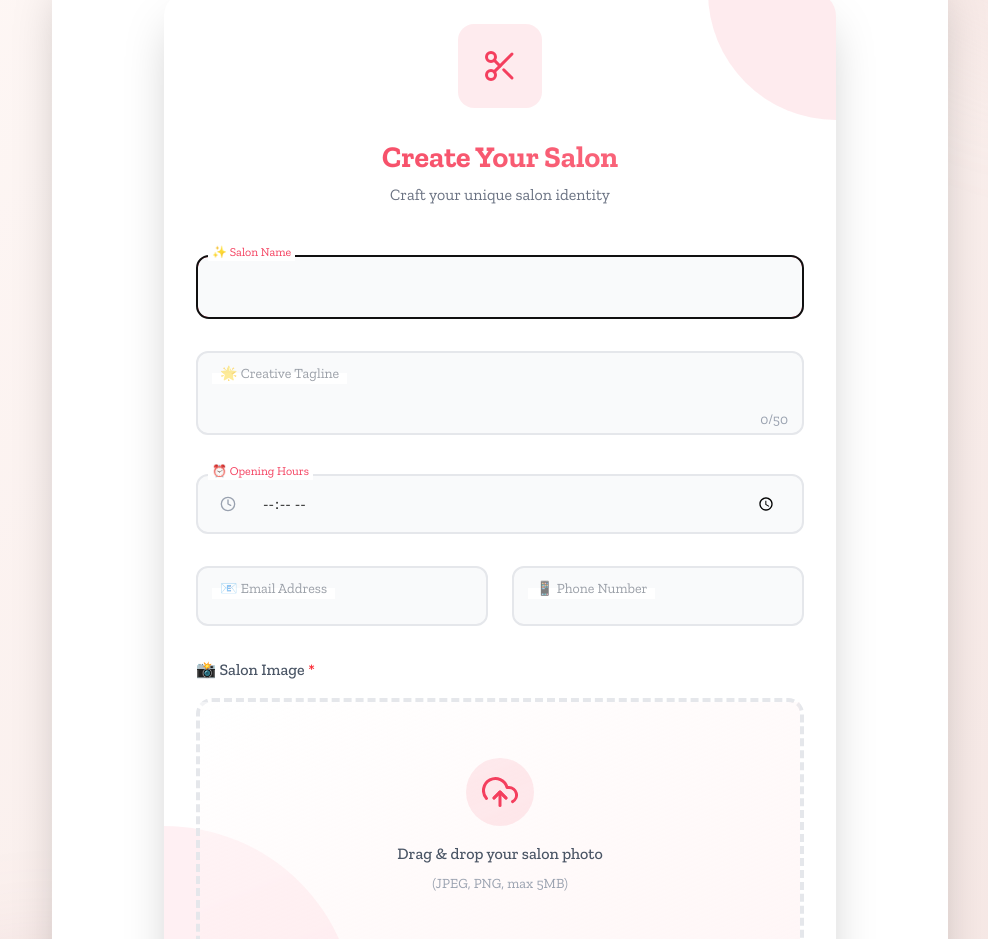
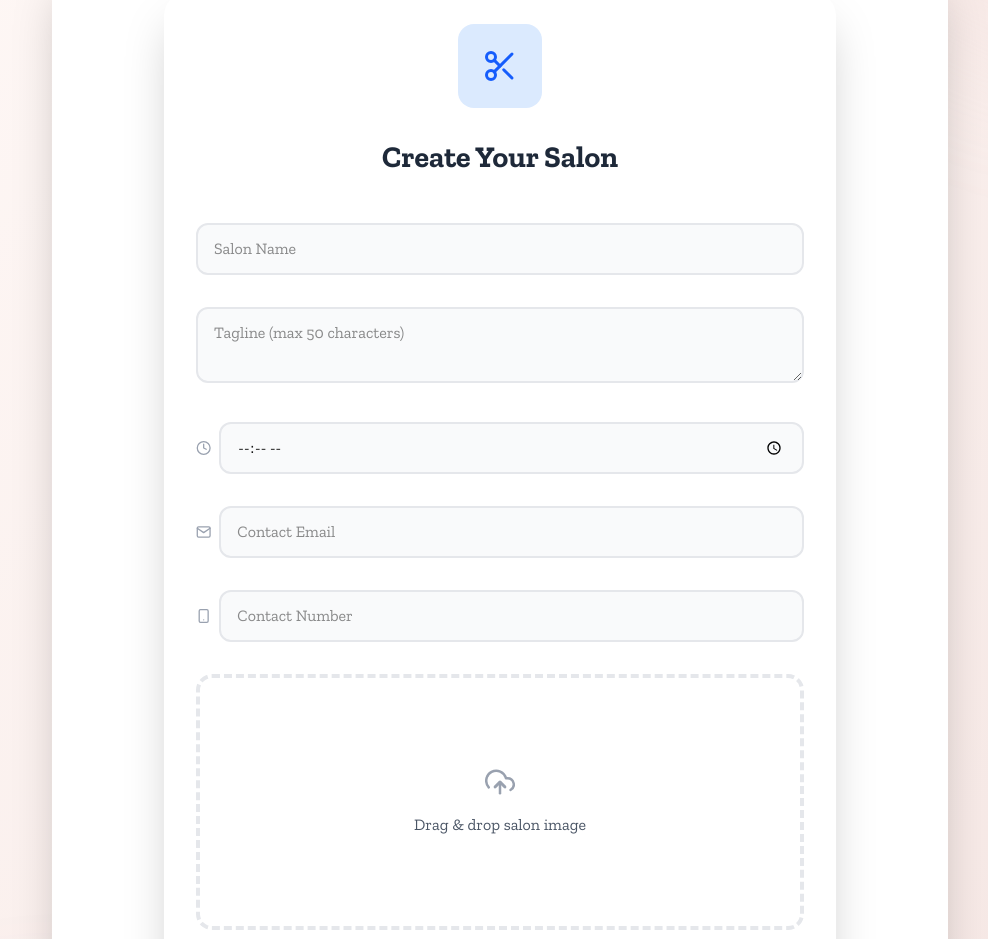
Before and after one commit to satyam-svg/Salon-Software-frontend-, a Next.js app: page /1/salon/creating in a window 1280 px wide. Shown: the part 240-1179 px from the top of the page, without its empty margins (140-1128 px from the left). Built offline with nearby package versions, Linux system fonts and the light colour scheme.

Commit message:
fix issue

```diff
--- a/src/Components/StepOne.tsx
+++ b/src/Components/StepOne.tsx
@@ -1,11 +1,10 @@
 'use client';
 import { motion } from 'framer-motion';
 import { useForm } from 'react-hook-form';
-import { FiClock, FiUploadCloud, FiX, FiScissors, FiSmartphone, FiMail } from 'react-icons/fi';
+import { FiClock, FiUploadCloud, FiX, FiScissors, FiMail, FiSmartphone } from 'react-icons/fi';
 import { useDropzone } from 'react-dropzone';
-import { useState, useEffect, useMemo } from 'react';
-import { defaultColors, ColorTheme } from '../../theme';
-import { staggerItems, fadeInUp, scaleUp, slideIn } from '../../animation';
+import { useState, useEffect } from 'react';
+import { usePathname } from 'next/navigation';
 
 interface FormData {
   salon_name: string;
@@ -13,61 +12,100 @@ interface FormData {
   opening_time: string;
   contact_email: string;
   contact_number: string;
-  salon_img: File | string | null;
+  salon_img: File | null;
 }
 
-interface StepOneProps {
-  setFormData: (data: FormData) => void;
-  formData: Partial<FormData>;
-  colors?: Partial<ColorTheme>;
-}
+export default function StepOne() {
+  const pathname = usePathname();
+  const userId = pathname.split('/')[1];
+  const {
+    register,
+    handleSubmit,
+    formState: { errors },
+    setValue,
+    watch
+  } = useForm<FormData>();
 
-export default function StepOne({ setFormData, formData = {}, colors = {} }: StepOneProps) {
-  const mergedColors = useMemo(() => ({ ...defaultColors, ...colors }), [colors]);
-  const { register, handleSubmit, formState: { errors }, setValue } = useForm<FormData>();
   const [preview, setPreview] = useState<string | null>(null);
+  const [isSubmitting, setIsSubmitting] = useState(false);
+  const [submissionError, setSubmissionError] = useState<string | null>(null);
+
+  const salonImg = watch('salon_img');
 
   useEffect(() => {
-    if (formData) {
-      const fields = ['salon_name', 'salon_tag', 'opening_time', 'contact_email', 'contact_number'];
-      fields.forEach(field => {
-        if (formData[field as keyof FormData]) {
-          setValue(field as keyof FormData, formData[field as keyof FormData]!);
+    if (salonImg instanceof File) {
+      setPreview(URL.createObjectURL(salonImg));
     }
-      });
-
-      if (formData.salon_img) {
-        if (typeof formData.salon_img === 'string') {
-          setPreview(formData.salon_img);
-        } else if (formData.salon_img instanceof File) {
-          setPreview(URL.createObjectURL(formData.salon_img));
-        }
-      }
-    }
-  }, [formData, setValue]);
+  }, [salonImg]);
 
   const { getRootProps, getInputProps } = useDropzone({
     accept: { 'image/*': ['.jpeg', '.jpg', '.png'] },
     maxFiles: 1,
     onDrop: (acceptedFiles) => {
-      const file = acceptedFiles[0];
-      if (file) {
-        setValue('salon_img', file);
-        setFormData({ ...formData, salon_img: file });
-        setPreview(URL.createObjectURL(file));
-      }
+      setValue('salon_img', acceptedFiles[0]);
     }
   });
 
-  const onSubmit = (data: FormData) => {
-    setFormData({ ...formData, ...data });
+  const onSubmit = async (data: FormData) => {
+    setIsSubmitting(true);
+    setSubmissionError(null);
+
+    try {
+      if (!data.salon_img) throw new Error('Salon image is required');
+
+      // Cloudinary upload
+      const cloudinaryFormData = new FormData();
+      cloudinaryFormData.append('file', data.salon_img);
+      cloudinaryFormData.append('upload_preset', 'salon_preset');
+
+      const cloudinaryResponse = await fetch(
+        'https://api.cloudinary.com/v1_1/dl1lqotns/image/upload',
+        { method: 'POST', body: cloudinaryFormData }
+      );
+
+      if (!cloudinaryResponse.ok) throw new Error('Image upload failed');
+      const cloudinaryData = await cloudinaryResponse.json();
+
+      // Prepare salon data
+      const salonData = {
+        salon_name: data.salon_name,
+        salon_tag: data.salon_tag,
+        opening_time: data.opening_time,
+        contact_email: data.contact_email,
+        contact_number: data.contact_number,
+        salon_img_url: cloudinaryData.secure_url,
+        user_id: userId
+      };
+
+      // Submit to backend
+      const response = await fetch('https://salon-backend-3.onrender.com/api/salon/create', {
+        method: 'POST',
+        headers: { 'Content-Type': 'application/json' },
+        body: JSON.stringify(salonData),
+      });
+
+      if (!response.ok) {
+        const errorData = await response.json();
+        throw new Error(errorData.message || 'Salon creation failed');
+      }
+
+      // Handle success
+      const result = await response.json();
+      console.log('Salon created:', result);
+      // Add success redirect/notification here
+
+    } catch (error: any) {
+      console.error('Submission error:', error);
+      setSubmissionError(error.message || 'An error occurred. Please try again.');
+    } finally {
+      setIsSubmitting(false);
+    }
   };
 
   const removeImage = (e: React.MouseEvent) => {
     e.stopPropagation();
     setPreview(null);
     setValue('salon_img', null);
-    setFormData({ ...formData, salon_img: null });
   };
 
   return (
@@ -77,251 +115,159 @@ export default function StepOne({ setFormData, formData = {}, colors = {} }: Ste
       animate={{ opacity: 1, scale: 1 }}
       transition={{ duration: 0.5, ease: "easeOut" }}
       className="max-w-[95%] md:max-w-2xl mx-auto p-4 md:p-8 bg-white rounded-3xl shadow-2xl relative overflow-hidden"
-      style={{ '--primary': mergedColors.primary, '--secondary': mergedColors.secondary } as React.CSSProperties}
     >
-      {/* Animated Background Elements */}
-      <motion.div
-        initial={{ scale: 0 }}
-        animate={{ scale: 1 }}
-        className="absolute -top-32 -right-32 w-64 h-64 bg-[color:var(--primary)]/10 rounded-full mix-blend-multiply"
-      />
-      <motion.div
-        initial={{ scale: 0 }}
-        animate={{ scale: 1 }}
-        transition={{ delay: 0.2 }}
-        className="absolute -bottom-48 -left-48 w-96 h-96 bg-[color:var(--secondary)]/10 rounded-full mix-blend-multiply"
-      />
-
       {/* Form Header */}
-      <motion.div
-        variants={fadeInUp}
-        initial="hidden"
-        animate="visible"
-        className="mb-8 md:mb-12 text-center relative z-10"
-      >
-        <motion.div
-          initial={{ rotate: -45, scale: 0 }}
-          animate={{ rotate: 0, scale: 1 }}
-          className="inline-block p-4 md:p-6 rounded-2xl bg-[color:var(--primary)]/10 mb-4 md:mb-6"
-        >
-          <FiScissors className="text-3xl md:text-4xl" style={{ color: mergedColors.primary }} />
-        </motion.div>
-        <h1 className="text-2xl md:text-3xl font-bold mb-2 bg-gradient-to-r from-[var(--primary)] to-[var(--secondary)] bg-clip-text text-transparent">
+      <div className="mb-8 md:mb-12 text-center">
+        <div className="inline-block p-4 md:p-6 rounded-2xl bg-blue-100 mb-4 md:mb-6">
+          <FiScissors className="text-3xl md:text-4xl text-blue-600" />
+        </div>
+        <h1 className="text-2xl md:text-3xl font-bold mb-2 text-gray-800">
           Create Your Salon
         </h1>
-        <p className="text-sm md:text-base text-gray-500">Craft your unique salon identity</p>
-      </motion.div>
+      </div>
 
-      <motion.div
-        variants={staggerItems}
-        initial="hidden"
-        animate="visible"
-        className="space-y-6 md:space-y-8 relative z-10"
-      >
+      <div className="space-y-6 md:space-y-8">
         {/* Salon Name */}
-        <motion.div variants={staggerItems} custom={0} className="relative">
+        <div className="relative">
           <input
             {...register('salon_name', { required: 'Salon name is required' })}
-            className={`w-full px-4 md:px-6 py-3 md:py-4 text-base md:text-lg bg-gray-50 rounded-xl border-2 focus:border-[color:var(--primary)] focus:ring-0 peer transition-colors ${
+            className={`w-full px-4 py-3 bg-gray-50 rounded-xl border-2 ${
               errors.salon_name ? 'border-red-300' : 'border-gray-200'
             }`}
-            placeholder=" "
-            autoFocus
+            placeholder="Salon Name"
           />
-          <label className="floating-label">
-            {errors.salon_name ? '❗ Salon Name' : '✨ Salon Name'}
-          </label>
-        </motion.div>
+          {errors.salon_name && (
+            <p className="text-red-500 text-sm mt-1">{errors.salon_name.message}</p>
+          )}
+        </div>
 
         {/* Salon Tagline */}
-        <motion.div variants={staggerItems} custom={1} className="relative">
+        <div className="relative">
           <textarea
             {...register('salon_tag', {
               required: 'Tagline is required',
-              maxLength: { value: 50, message: 'Max 50 characters' }
+              maxLength: 50
             })}
-            className={`w-full px-4 md:px-6 py-3 md:py-4 bg-gray-50 rounded-xl border-2 focus:border-[color:var(--primary)] focus:ring-0 peer resize-none transition-colors ${
+            className={`w-full px-4 py-3 bg-gray-50 rounded-xl border-2 ${
               errors.salon_tag ? 'border-red-300' : 'border-gray-200'
             }`}
-            placeholder=" "
-            rows={2}
+            placeholder="Tagline (max 50 characters)"
           />
-          <label className="floating-label">🌟 Creative Tagline</label>
-          <div className="absolute right-4 bottom-3 text-sm text-gray-400">
-            {formData?.salon_tag?.length || 0}/50
+          {errors.salon_tag && (
+            <p className="text-red-500 text-sm mt-1">{errors.salon_tag.message}</p>
+          )}
         </div>
-        </motion.div>
 
         {/* Opening Time */}
-        <motion.div variants={staggerItems} custom={2} className="grid grid-cols-2 gap-4 md:gap-6">
-          <div className="relative col-span-2">
-            <motion.div
-              variants={slideIn}
-              custom={0}
-              className="absolute left-4 md:left-6 top-1/2 -translate-y-1/2"
-            >
+        <div className="relative">
+          <div className="flex items-center gap-2">
             <FiClock className="text-gray-400" />
-            </motion.div>
             <input
               type="time"
               {...register('opening_time', { required: 'Opening time is required' })}
-              className={`w-full px-4 md:px-6 py-3 md:py-4 pl-12 md:pl-16 bg-gray-50 rounded-xl border-2 transition-colors ${
+              className={`w-full px-4 py-3 bg-gray-50 rounded-xl border-2 ${
                 errors.opening_time ? 'border-red-300' : 'border-gray-200'
-              } focus:border-[color:var(--primary)]`}
+              }`}
             />
-            <label className="floating-label">⏰ Opening Hours</label>
           </div>
-        </motion.div>
+          {errors.opening_time && (
+            <p className="text-red-500 text-sm mt-1">{errors.opening_time.message}</p>
+          )}
+        </div>
 
-        {/* Contact Info */}
-        <motion.div variants={staggerItems} custom={3} className="grid grid-cols-1 md:grid-cols-2 gap-4 md:gap-6">
+        {/* Contact Email */}
         <div className="relative">
-            <motion.div
-              variants={slideIn}
-              custom={0}
-              className="absolute left-4 md:left-6 top-1/2 -translate-y-1/2"
-            >
-
-            </motion.div>
+          <div className="flex items-center gap-2">
+            <FiMail className="text-gray-400" />
             <input
               type="email"
               {...register('contact_email', {
-                required: 'Email required',
-                pattern: { value: /^\S+@\S+$/i, message: 'Invalid email' }
+                required: 'Email is required',
+                pattern: {
+                  value: /^\S+@\S+$/i,
+                  message: 'Invalid email address'
+                }
               })}
-              className={`w-full px-4 md:px-6 py-3 md:py-4 pl-12 md:pl-16 bg-gray-50 rounded-xl border-2 transition-colors ${
+              className={`w-full px-4 py-3 bg-gray-50 rounded-xl border-2 ${
                 errors.contact_email ? 'border-red-300' : 'border-gray-200'
-              } focus:border-[color:var(--primary)]`}
-              placeholder=" "
-              inputMode="email"
+              }`}
+              placeholder="Contact Email"
             />
-            <label className="floating-label">📧 Email Address</label>
+          </div>
+          {errors.contact_email && (
+            <p className="text-red-500 text-sm mt-1">{errors.contact_email.message}</p>
+          )}
         </div>
 
+        {/* Contact Number */}
         <div className="relative">
-            <motion.div
-              variants={slideIn}
-              custom={1}
-              className="absolute left-4 md:left-6 top-1/2 -translate-y-1/2"
-            >
-
-            </motion.div>
+          <div className="flex items-center gap-2">
+            <FiSmartphone className="text-gray-400" />
             <input
               type="tel"
               {...register('contact_number', {
-                required: 'Phone required',
-                pattern: { value: /^[0-9]{10}$/, message: '10 digits required' }
+                required: 'Phone number is required',
+                pattern: {
+                  value: /^[0-9]{10}$/,
+                  message: 'Invalid phone number (10 digits required)'
+                }
               })}
-              className={`w-full px-4 md:px-6 py-3 md:py-4 pl-12 md:pl-16 bg-gray-50 rounded-xl border-2 transition-colors ${
+              className={`w-full px-4 py-3 bg-gray-50 rounded-xl border-2 ${
                 errors.contact_number ? 'border-red-300' : 'border-gray-200'
-              } focus:border-[color:var(--primary)]`}
-              placeholder=" "
-              inputMode="tel"
+              }`}
+              placeholder="Contact Number"
             />
-            <label className="floating-label">📱 Phone Number</label>
           </div>
-        </motion.div>
+          {errors.contact_number && (
+            <p className="text-red-500 text-sm mt-1">{errors.contact_number.message}</p>
+          )}
+        </div>
 
         {/* Image Upload */}
-        <motion.div variants={staggerItems} custom={4} className="space-y-4">
-          <label className="block text-sm md:text-base font-medium text-gray-600">
-            📸 Salon Image <span className="text-red-500">*</span>
-          </label>
         <div
           {...getRootProps()}
-            className={`group relative h-56 md:h-64 rounded-2xl border-4 border-dashed transition-all
-              ${preview ? 'border-[color:var(--primary)]' : 'border-gray-200 hover:border-[color:var(--primary)]'}
-              ${errors.salon_img ? 'border-red-300' : ''}`}
+          className="relative h-56 md:h-64 rounded-2xl border-4 border-dashed border-gray-200 cursor-pointer"
         >
-            <div className="absolute inset-0 flex flex-col items-center justify-center p-4 md:p-8 text-center bg-gradient-to-br from-white/50 to-[color:var(--primary)]/5">
+          <input {...getInputProps()} />
           {preview ? (
             <>
-                  <motion.img
+              <img
                 src={preview}
                 alt="Preview"
                 className="w-full h-full object-cover rounded-xl"
-                    initial={{ opacity: 0 }}
-                    animate={{ opacity: 1 }}
               />
               <button
                 type="button"
                 onClick={removeImage}
-                    className="absolute top-2 md:top-4 right-2 md:right-4 p-1.5 md:p-2 bg-white/90 rounded-full shadow-lg hover:bg-red-50 transition-colors"
+                className="absolute top-2 right-2 p-2 bg-white/90 rounded-full shadow-lg"
               >
-                    <FiX className="text-red-500 text-lg md:text-xl" />
+                <FiX className="text-red-500" />
               </button>
             </>
           ) : (
-                <>
-                  <motion.div
-                    initial={{ scale: 0.8 }}
-                    animate={{ scale: 1 }}
-                    className="p-3 md:p-4 rounded-full bg-[color:var(--primary)]/10 mb-2 md:mb-4"
-                  >
-                    <FiUploadCloud className="text-3xl md:text-4xl" style={{ color: mergedColors.primary }} />
-                  </motion.div>
-                  <p className="text-sm md:text-base text-gray-600 font-medium mb-1 md:mb-2">
-                    Drag & drop your salon photo
-                  </p>
-                  <p className="text-xs md:text-sm text-gray-400">
-                    (JPEG, PNG, max 5MB)
-                  </p>
-                </>
+            <div className="absolute inset-0 flex flex-col items-center justify-center">
+              <FiUploadCloud className="text-3xl text-gray-400 mb-4" />
+              <p className="text-gray-600">Drag & drop salon image</p>
+            </div>
           )}
         </div>
-            <input {...getInputProps()} />
-          </div>
-        </motion.div>
-      </motion.div>
+
+        {/* Submit Button */}
+        <button
+          type="submit"
+          disabled={isSubmitting}
+          className="w-full mt-8 py-4 px-6 bg-blue-600 text-white rounded-xl font-semibold disabled:opacity-50 hover:bg-blue-700 transition-colors"
+        >
+          {isSubmitting ? 'Creating Salon...' : 'Create Salon'}
+        </button>
 
         {/* Error Messages */}
-      <div className="mt-6 md:mt-8 space-y-2">
-        {Object.values(errors).map((error, index) => (
-          <motion.div
-            key={index}
-            initial={{ opacity: 0, y: -10 }}
-            animate={{ opacity: 1, y: 0 }}
-            className="p-3 md:p-4 bg-red-50 text-red-600 rounded-xl flex items-center text-sm md:text-base"
-          >
-            <FiX className="mr-2 flex-shrink-0" />
-            {error?.message}
-          </motion.div>
-        ))}
+        {submissionError && (
+          <div className="mt-4 p-4 bg-red-50 text-red-600 rounded-xl">
+            {submissionError}
           </div>
-
-      <style jsx>{`
-        .floating-label {
-          position: absolute;
-          left: 1rem;
-          top: 0.75rem;
-          font-size: 0.875rem;
-          color: ${mergedColors.text}80;
-          transition: all 0.3s cubic-bezier(0.4, 0, 0.2, 1);
-          pointer-events: none;
-          background: linear-gradient(to bottom, transparent 50%, white 50%);
-          padding: 0 0.5rem;
-        }
-
-        input:focus ~ .floating-label,
-        input:not(:placeholder-shown) ~ .floating-label,
-        textarea:focus ~ .floating-label,
-        textarea:not(:placeholder-shown) ~ .floating-label {
-          top: -0.75rem;
-          left: 0.75rem;
-          font-size: 0.75rem;
-          color: ${mergedColors.primary};
-          background: white;
-          padding: 0 0.25rem;
-        }
-
-        @media (max-width: 640px) {
-          .floating-label {
-            font-size: 0.75rem;
-            top: 0.5rem;
-            left: 0.75rem;
-          }
-        }
-      `}</style>
+        )}
+      </div>
     </motion.form>
   );
 }
```
Also changed, not shown: src/app/(dashboard)/[userId]/salon/creating/page.tsx (+3 -9 lines). Lines whose indentation alone changed are shown as unchanged.
